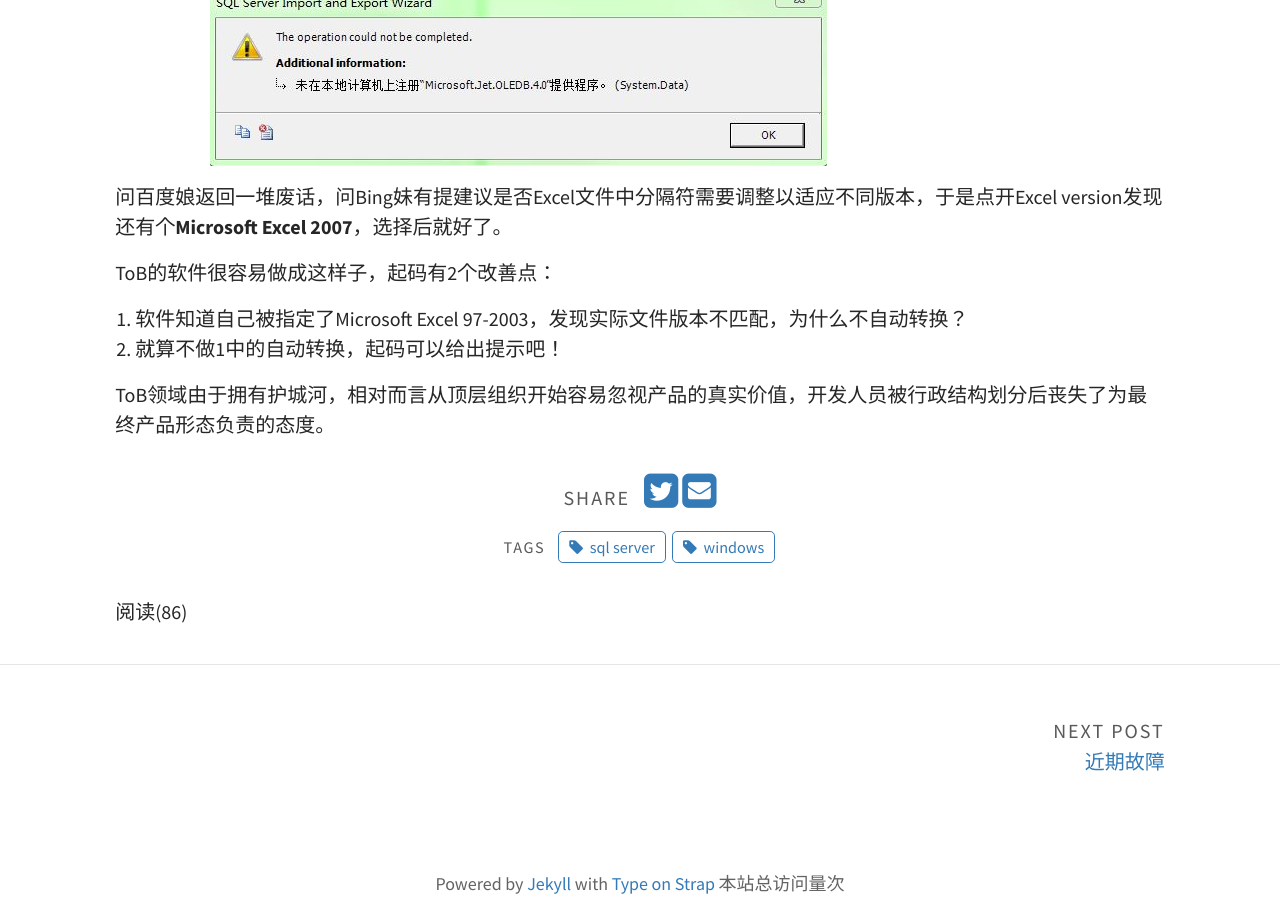
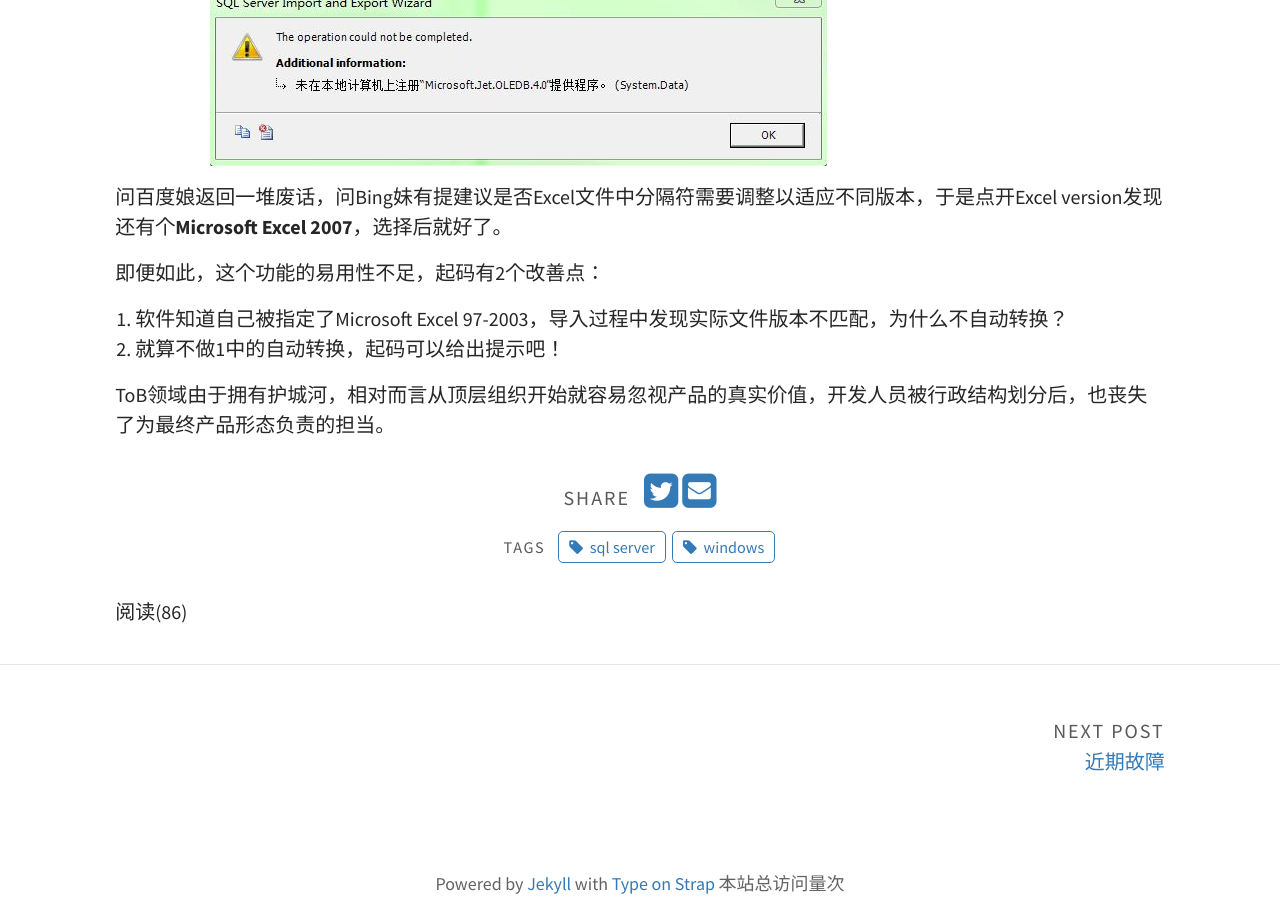
Before and after one commit to hubugui/hubugui.github.io, a Jekyll site: the page built from _posts/2020-03-21-SQL Server2008数据导入.md, in a window 1280 px wide and 900 px high, scrolled down 1157 px. Built offline with Jekyll 4.4.1, drawn with Linux system fonts in a browser that asks for light colours; comment, search, counter and statistics services are not loaded.

Commit message:
2020 sql server 2008

```diff
--- a/_posts/2020-03-21-SQL Server2008数据导入.md
+++ b/_posts/2020-03-21-SQL Server2008数据导入.md
@@ -24,9 +24,9 @@
 
 问百度娘返回一堆废话，问Bing妹有提建议是否Excel文件中分隔符需要调整以适应不同版本，于是点开Excel version发现还有个**Microsoft Excel 2007**，选择后就好了。
 
-ToB的软件很容易做成这样子，起码有2个改善点：
+即便如此，这个功能的易用性不足，起码有2个改善点：
 
-1. 软件知道自己被指定了Microsoft Excel 97-2003，发现实际文件版本不匹配，为什么不自动转换？
+1. 软件知道自己被指定了Microsoft Excel 97-2003，导入过程中发现实际文件版本不匹配，为什么不自动转换？
 1. 就算不做1中的自动转换，起码可以给出提示吧！
 
-ToB领域由于拥有护城河，相对而言从顶层组织开始容易忽视产品的真实价值，开发人员被行政结构划分后丧失了为最终产品形态负责的态度。
+ToB领域由于拥有护城河，相对而言从顶层组织开始就容易忽视产品的真实价值，开发人员被行政结构划分后，也丧失了为最终产品形态负责的担当。
```
